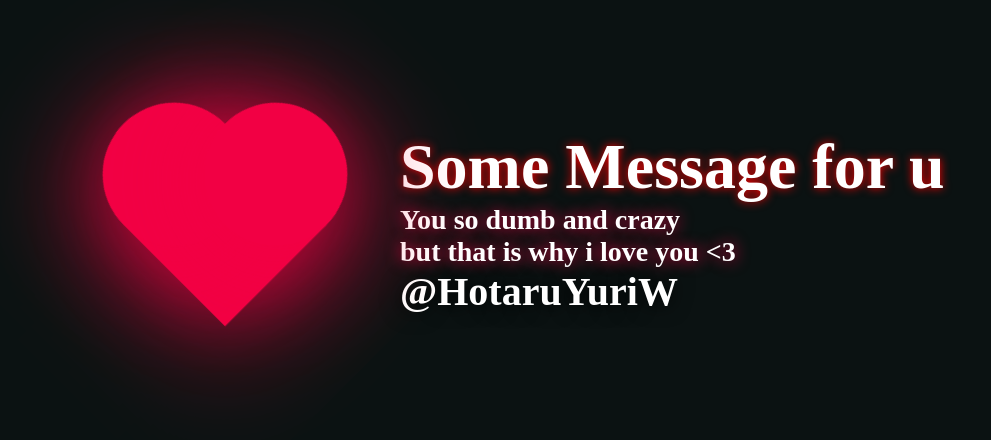
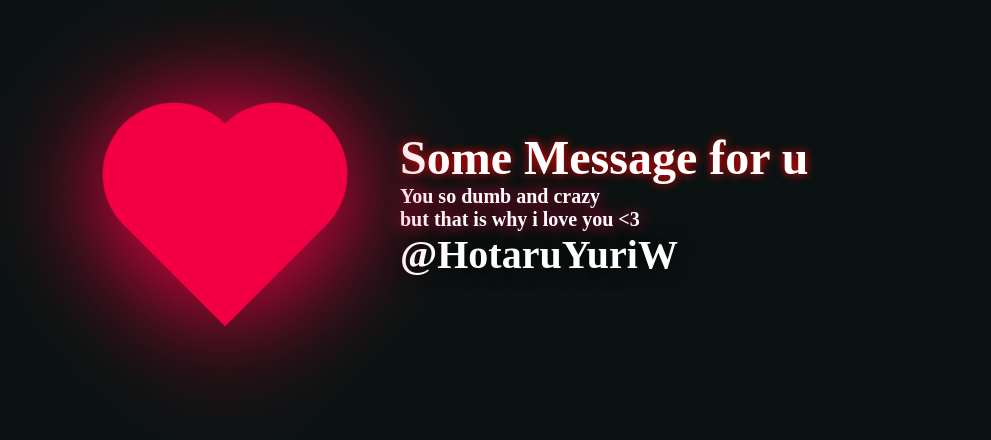
Before and after one commit to YTHzgamer/YTHzgamer.github.io, a PHP site: page / in a window 1280 px wide. Shown: the top 440 px of the page, without its empty margins (0-991 px from the left). Run offline with PHP 8.4, Linux system fonts and the light colour scheme.

Commit message:
Add files via upload

```diff
--- a/style.css
+++ b/style.css
@@ -62,16 +62,15 @@ body{
 .title {
 	font-weight: bold;
     margin-top: 130px;
-    margin-right: 100px;
     right: -40px;
     top: -20px;
-    font-size: 4em;
+    font-size: 3em;
     color: #fff;
     text-shadow: 0 0 10px #f00;
     display: block;
 }
 .stext {
-    font-size: 2em;
+    font-size: 1.5em;
     color: #fff;
     text-shadow: 0 0 10px #f20044;
     border-radius: 2px;
@@ -79,7 +78,7 @@ body{
 }
 
 .ltext {
-    font-size: 1.75em;
+    font-size: 1.25em;
     color: #fff;
     text-shadow: 0 0 15px #f20044;
     display: block;
```
